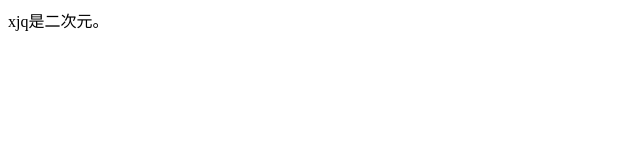
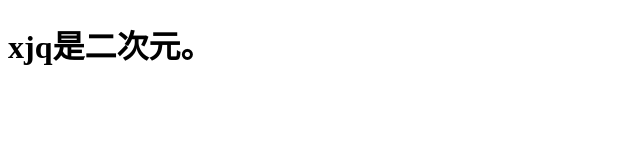
Before and after one commit to Xuangeaha/xjq-redirect-xuangeaha.github.io, a plain HTML site: page index.html in a window 1280 px wide. Shown: the whole page, without its empty margins (0-640 px from the left). Drawn offline with Linux system fonts and the light colour scheme.

Commit message:
Update index.html

```diff
--- a/index.html
+++ b/index.html
@@ -4,6 +4,6 @@
     <!-- <meta http-equiv="refresh" content="0; url=https://www.xuangeaha.xyz/withRteeeest"> -->
   </head>
   <body>
-    xjq是二次元。
+    <h1>xjq是二次元。</h1>
   </body>
 </html>
```
